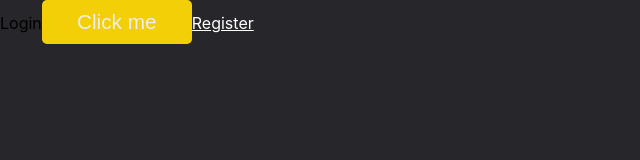
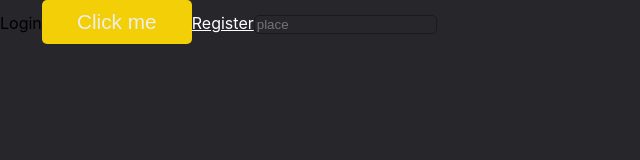
Before and after one commit to dannegara/ticketo-front, a React (Create React App) app: page /login in a window 1280 px wide. Shown: the top 160 px of the page, without its empty margins (0-640 px from the left). Built offline with nearby package versions, Linux system fonts and the light colour scheme.

Commit message:
default input component created

```diff
--- /dev/null
+++ b/src/components/UI/input/component.tsx
@@ -0,0 +1,6 @@
+import React, { HTMLProps } from 'react';
+import './style.scss';
+
+export default (props: HTMLProps<HTMLInputElement>) => (
+    <input {...props} />
+)
--- /dev/null
+++ b/src/components/UI/input/index.ts
@@ -0,0 +1 @@
+export { default } from './component';
--- /dev/null
+++ b/src/components/UI/input/style.scss
@@ -0,0 +1,13 @@
+$inputDefaultColor: #F2CF07;
+
+.default-input{
+    background-color: transparent;
+    border: 1px solid darken(hsl(240, 6%, 16%), 5);
+    border-radius: 5px;
+    outline: none;
+    transition-duration: 0.5s;
+    transition-timing-function: ease-in;
+    &:focus{
+        box-shadow: 0 0 5px $inputDefaultColor;
+    }
+}
--- a/src/components/login/component.tsx
+++ b/src/components/login/component.tsx
@@ -1,6 +1,9 @@
 import React, { Component } from 'react';
 import { Link } from 'react-router-dom';
 import Button from '../UI/button';
+import Input from '../UI/input';
+
+const STYLE_DEFAULT_INPUT = "default-input";
 
 interface State{
     msg?: string
@@ -16,6 +19,7 @@ class Login extends Component<LoginProps, State>{
                 Login
                 <Button />
                 <Link to="/register" style={{color: '#fff'}}>Register</Link>
+                <Input placeholder="place" className={STYLE_DEFAULT_INPUT} />
             </div>
         )
     }
```
